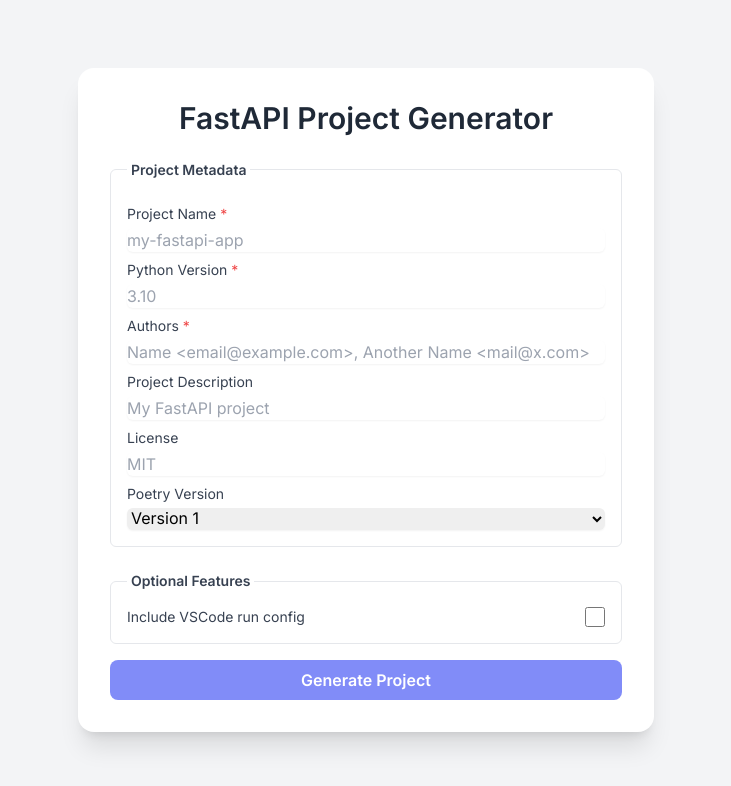
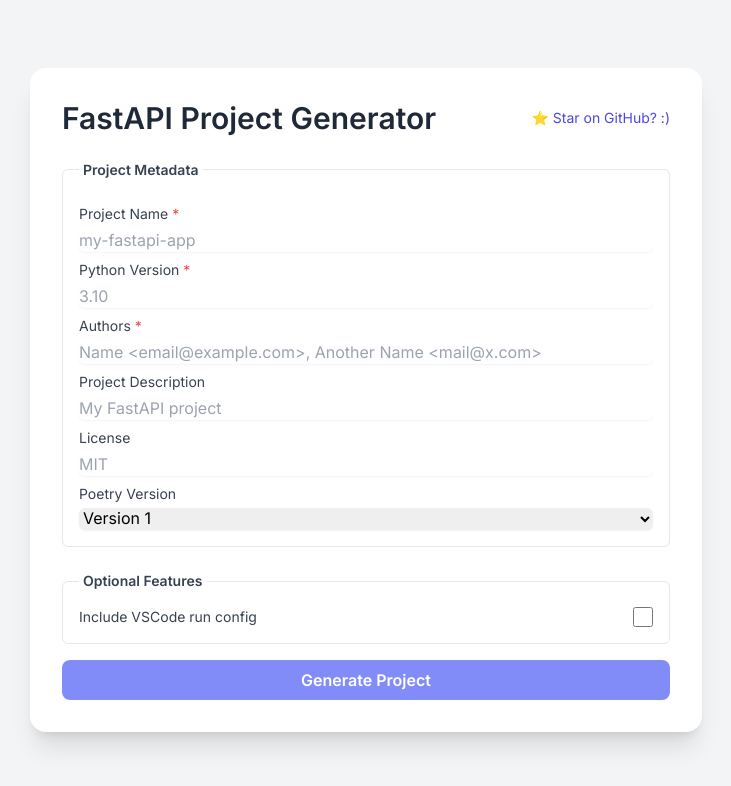
Before and after one commit to leoli51/python-backend-setup, a plain HTML site: page index.html in a window 1280 px wide. Shown: the whole page, without its empty margins (274-1005 px from the left). Drawn offline with nearby package versions, Linux system fonts and the light colour scheme.

Commit message:
feat: add link to repo

```diff
--- a/index.html
+++ b/index.html
@@ -11,8 +11,15 @@
   </style>
 </head>
 <body class="bg-gray-100 min-h-screen flex items-center justify-center px-4">
-    <div class="w-full max-w-xl bg-white shadow-xl rounded-2xl p-8">
-      <h1 class="text-3xl font-bold mb-2 text-center text-gray-800">FastAPI Project Generator</h1>
+    <div class="w-full max-w-2xl bg-white shadow-xl rounded-2xl p-8">
+      <div class="flex justify-between items-center mb-4">
+        <h1 class="text-3xl font-bold text-gray-800">FastAPI Project Generator</h1>
+        <a href="https://github.com/leoli51/python-backend-setup" target="_blank"
+           class="text-sm text-indigo-600 hover:underline font-medium">
+          ⭐ Star on GitHub? :)
+        </a>
+      </div>
+
       <p id="description" class="text-gray-500 mb-6 text-center"></p>
 
       <form id="projectForm" class="space-y-6">
```
